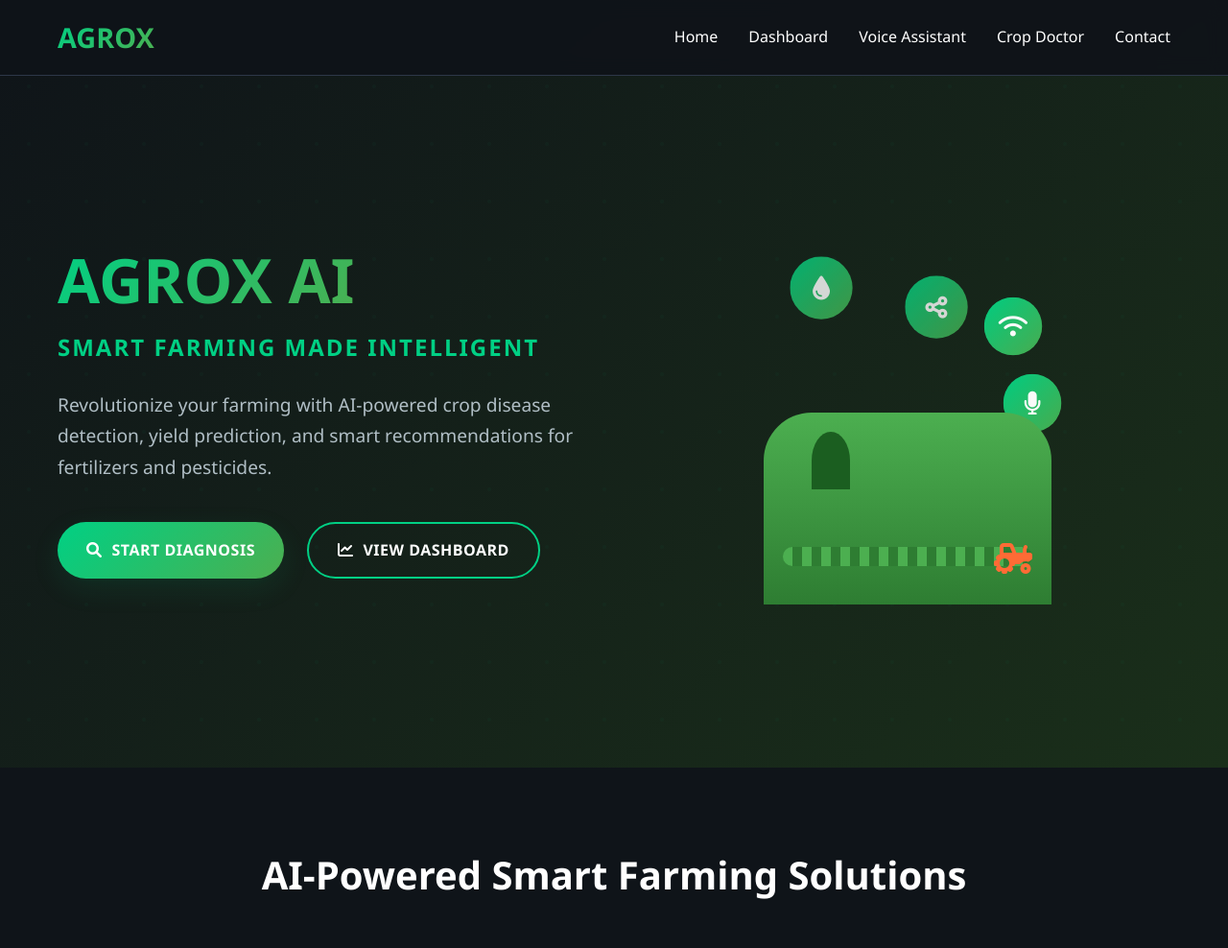
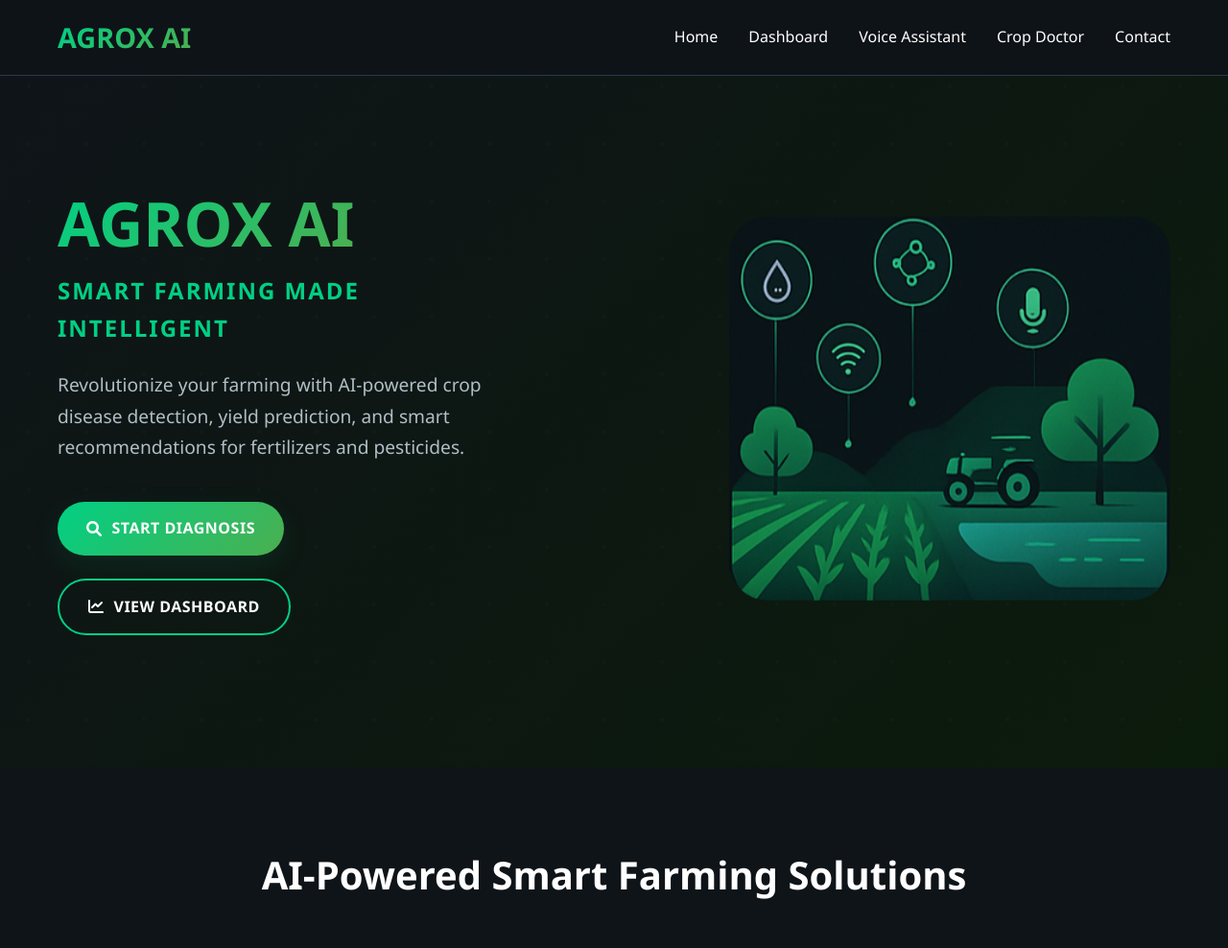
Before and after one commit to Santhosh-I/Agrox-AI, a Flask app: page / in a window 1280 px wide. Shown: the top 988 px of the page at 96% size. Run offline with Flask 3, Linux system fonts and the light colour scheme; some libraries are stand-ins or nearby versions.

Commit message:
first version updated

```diff
--- a/static/css/style.css
+++ b/static/css/style.css
@@ -123,7 +123,7 @@ body {
     display: flex;
     align-items: center;
     padding: 120px 0 60px;
-    background: linear-gradient(135deg, var(--background-dark) 0%, #1a2f1a 100%);
+    background: linear-gradient(135deg, var(--background-dark) 0%, #0b1b0b 100%);
     position: relative;
     overflow: hidden;
 }
@@ -150,7 +150,7 @@ body {
 .hero-content {
     display: grid;
     grid-template-columns: 1fr 1fr;
-    gap: 4rem;
+    gap: 10rem;
     align-items: center;
 }
 
--- a/templates/base.html
+++ b/templates/base.html
@@ -12,7 +12,7 @@
     <nav class="navbar">
         <div class="nav-container">
             <div class="nav-logo">
-                <h2><span class="logo-text">AGROX</span></h2>
+                <h2><span class="logo-text">AGROX AI</span></h2>
             </div>
             <div class="nav-menu" id="navMenu">
                 <a href="{{ url_for('index') }}" class="nav-link">Home</a>
--- a/templates/index.html
+++ b/templates/index.html
@@ -24,33 +24,8 @@
                     </a>
                 </div>
             </div>
-            <div class="hero-visual">
-                <div class="farming-illustration">
-                    <div class="sensor-icon sensor-1">
-                        <i class="fas fa-tint"></i>
-                    </div>
-                    <div class="sensor-icon sensor-2">
-                        <i class="fas fa-wifi"></i>
-                    </div>
-                    <div class="sensor-icon sensor-3">
-                        <i class="fas fa-microphone"></i>
-                    </div>
-                    <div class="sensor-icon sensor-4">
-                        <i class="fas fa-share-alt"></i>
-                    </div>
-                    <div class="farm-scene">
-                        <div class="trees">
-                            <div class="tree tree-1"></div>
-                            <div class="tree tree-2"></div>
-                        </div>
-                        <div class="crops">
-                            <div class="crop-row"></div>
-                        </div>
-                        <div class="tractor">
-                            <i class="fas fa-tractor"></i>
-                        </div>
-                    </div>
-                </div>
+            <div class="tractor">
+                <img src="/static/images/Tractor.png" alt="Tractor" style="width:460px; height:400px; border-radius: 40px;" />
             </div>
         </div>
     </div>
```
Also changed, not shown: static/images/Tractor.png (added).
